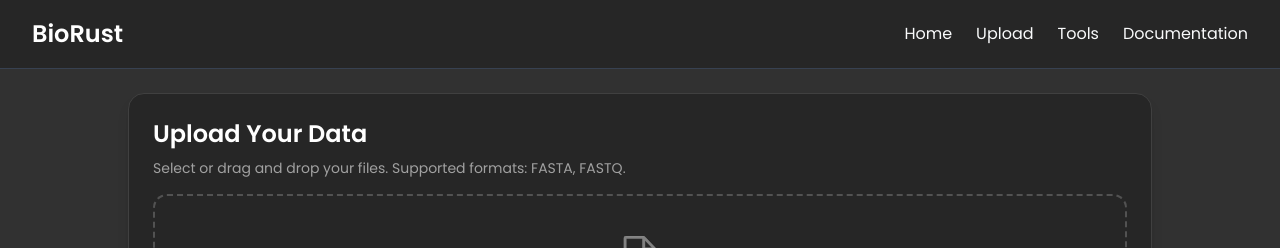
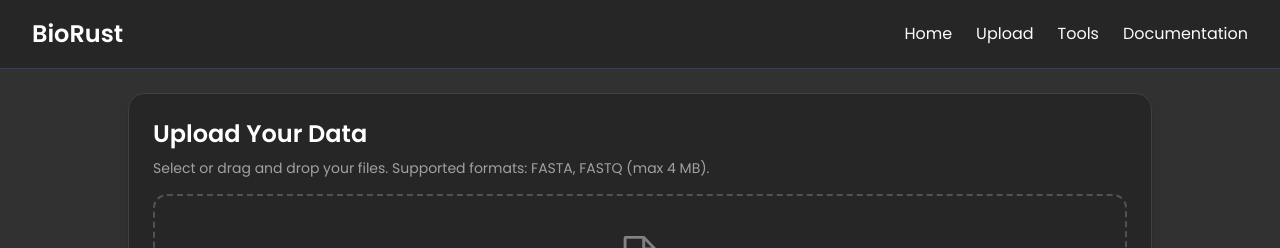
Before and after one commit to jly02/biorust, a Next.js app: page /upload in a window 1280 px wide. Shown: the top 248 px of the page. Built offline with nearby package versions, Linux system fonts and the light colour scheme.

Commit message:
Write max file size

```diff
--- a/app/tools/sequence-analyzer/page.tsx
+++ b/app/tools/sequence-analyzer/page.tsx
@@ -105,7 +105,7 @@ export default function SequenceAnalyzerPage() {
         <div className="bg-neutral-800 border border-neutral-700 rounded-2xl shadow-lg p-6 space-y-4">
           <h1 className="text-2xl font-semibold">Sequence Analyzer</h1>
           <p className="text-neutral-400 text-sm">
-            Upload a FASTA file or choose a stored file to compute GC content, base counts, and more.
+            Upload a FASTA file or choose a stored file to compute GC content, base counts, and more (max 4 MB).
           </p>
 
           <div className="flex flex-col sm:flex-row gap-4 items-center">
--- a/app/upload/page.tsx
+++ b/app/upload/page.tsx
@@ -139,7 +139,7 @@ export default function UploadPage() {
         <div className="bg-neutral-800 rounded-2xl shadow-lg p-6 border border-neutral-700">
           <h1 className="text-2xl font-semibold mb-2">Upload Your Data</h1>
           <p className="text-sm text-neutral-400 mb-4">
-            Select or drag and drop your files. Supported formats: FASTA, FASTQ.
+            Select or drag and drop your files. Supported formats: FASTA, FASTQ (max 4 MB).
           </p>
 
           {/* Drop Zone */}
```
